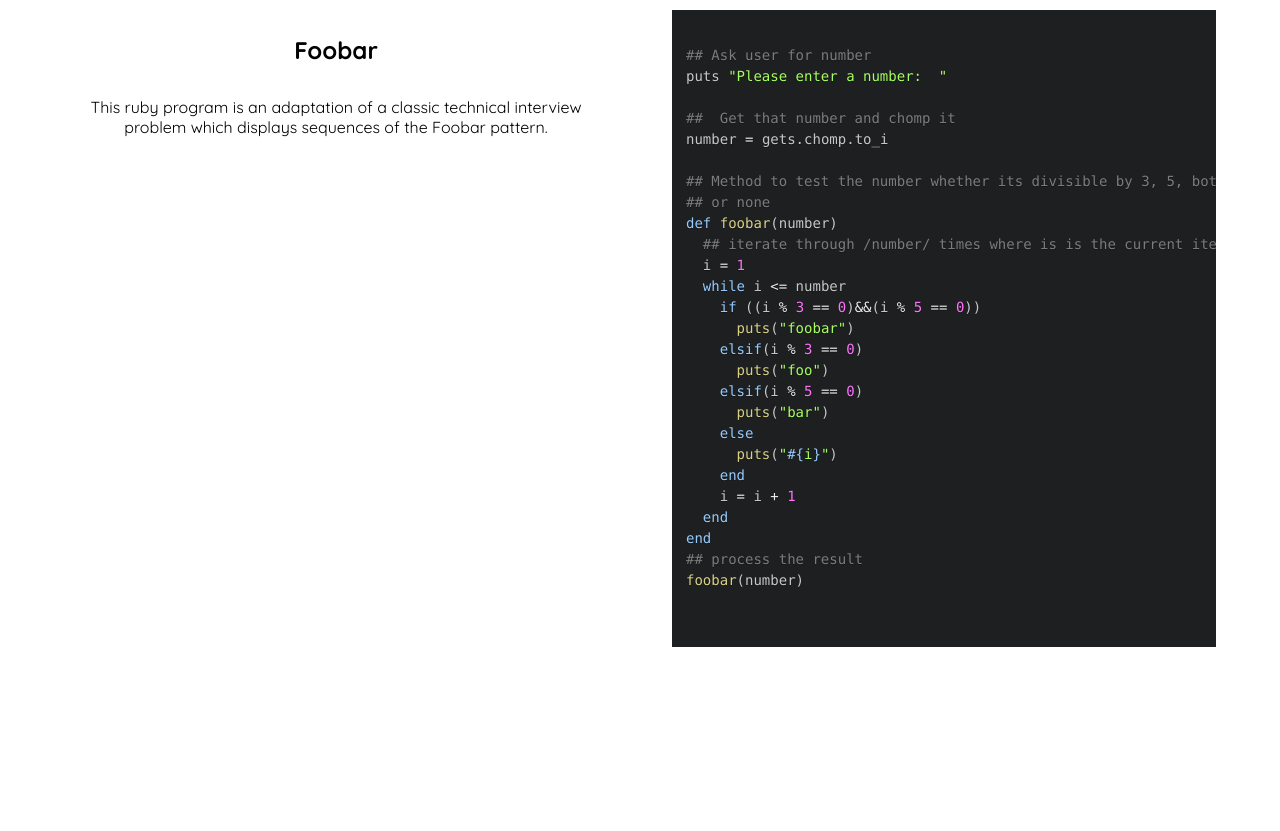
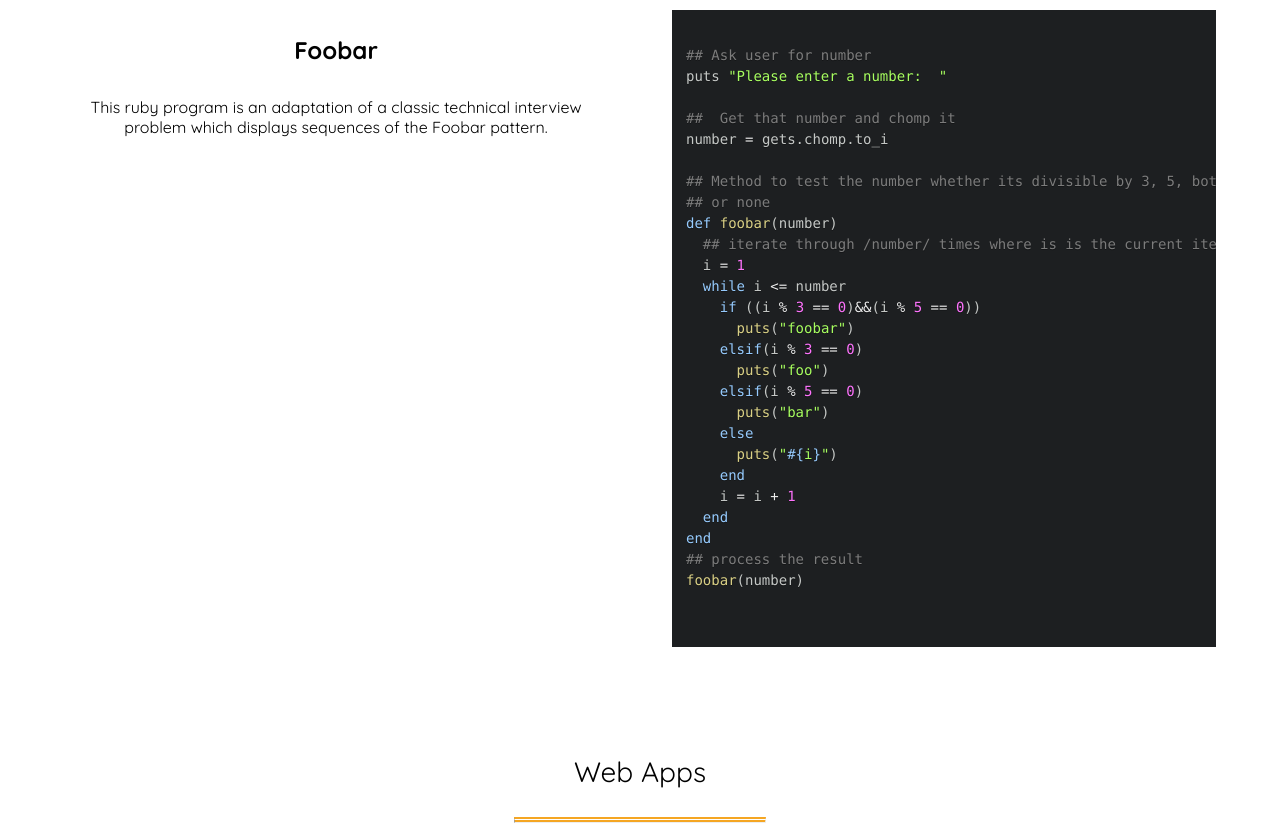
Before and after one commit to cxm6467/Portfolio-Page, a plain HTML site: page index.html in a window 1280 px wide. Shown: the part 2106-2937 px from the top of the page. Before the commit the page ends 2760 px from the top, so only its background shows below. Drawn offline with Linux system fonts and the light colour scheme.

Commit message:
Web Apps
Added start of section for web apps.

```diff
--- a/index.html
+++ b/index.html
@@ -153,5 +153,7 @@ foobar(number)
 		</div>
 
 		<br class="clear" />
+		<h3>Web Apps</h3>
+		<hr class="yellow" />
 	</body>
 </html>
```
